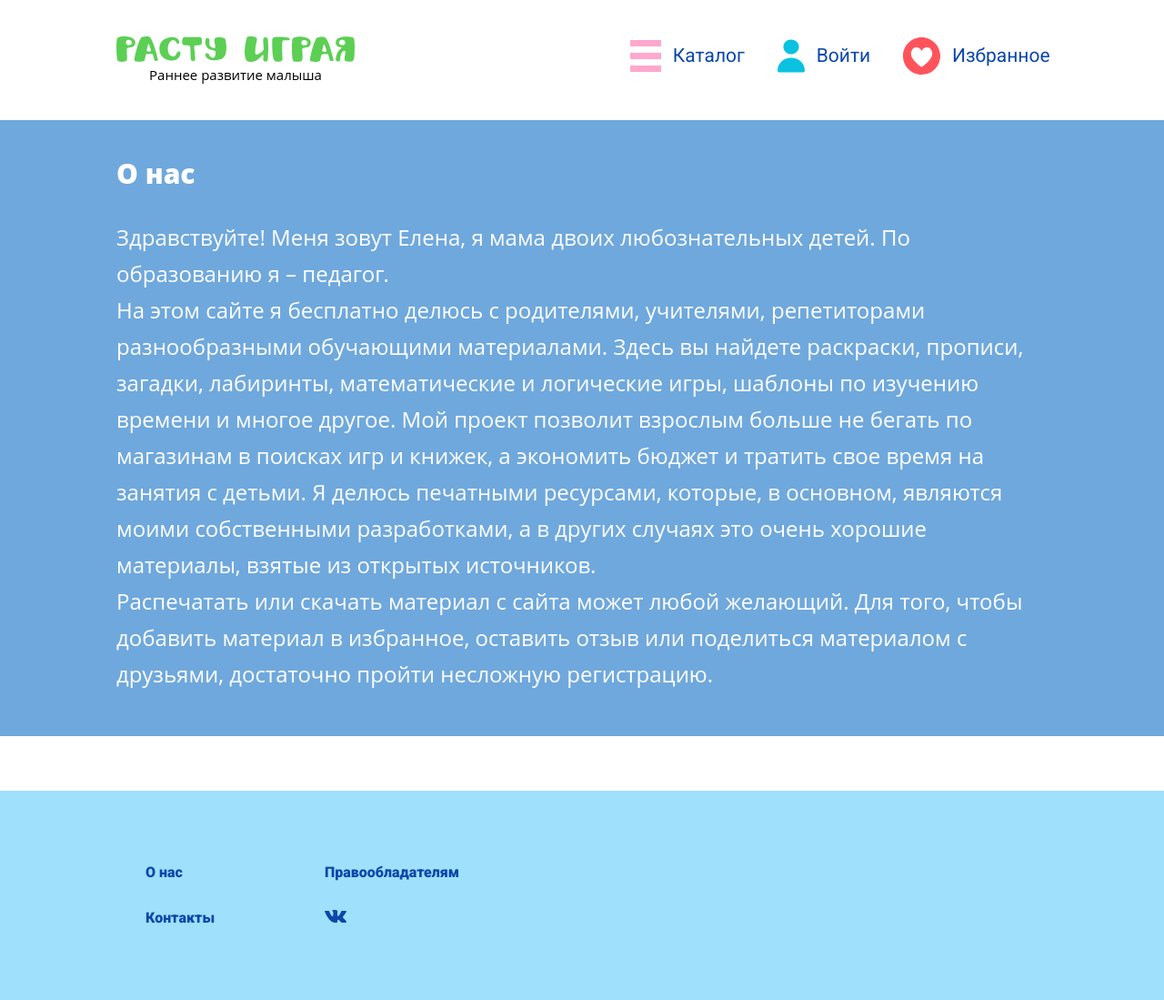
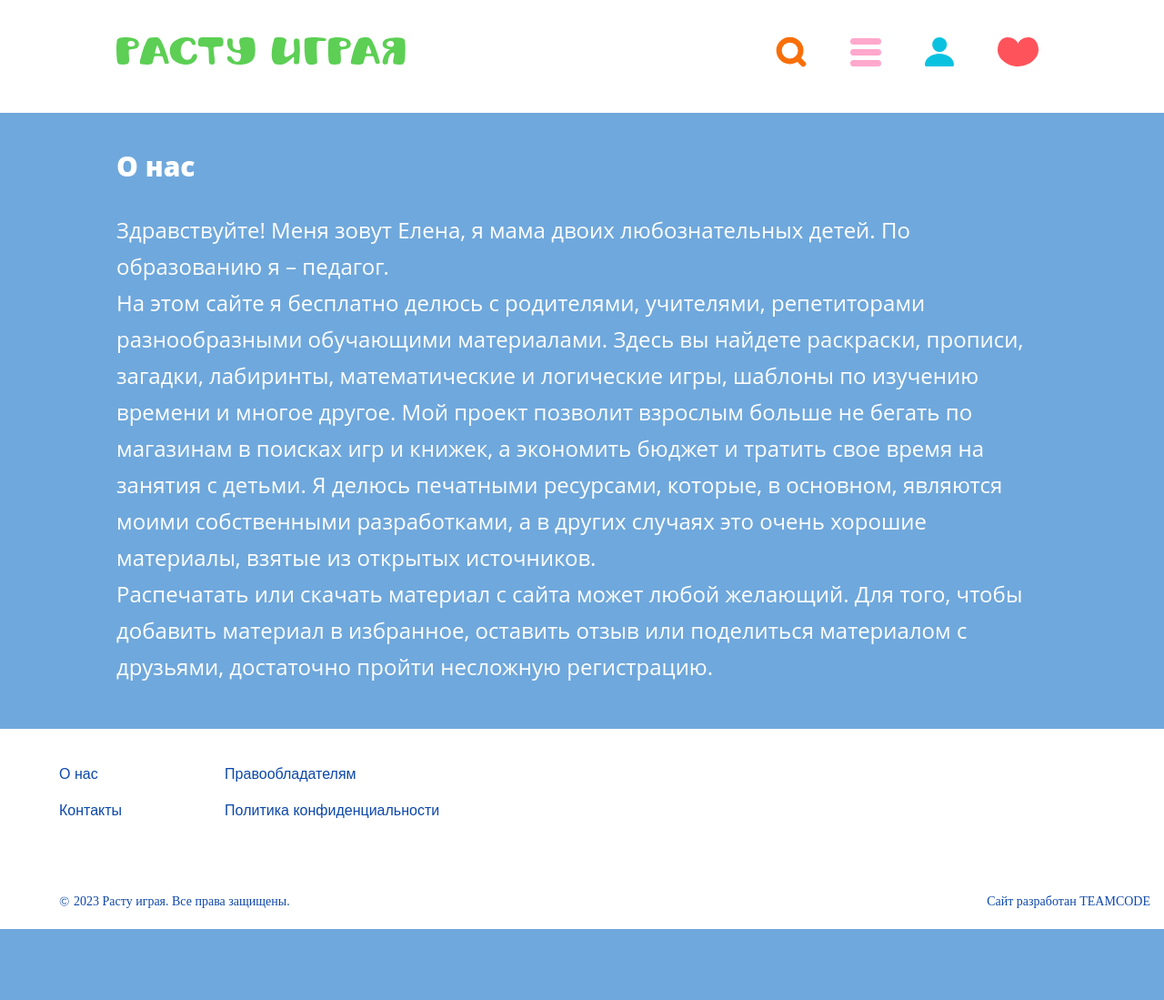
Before and after one commit to Allenom/grow-play, a PHP site: page /about-us/index.php in a window 1280 px wide. Shown: the whole page at 91% size. After the commit the page ends 1021 px from the top, so only its background shows below. Run offline with PHP 8.4, Linux system fonts and the light colour scheme; data that the repository does not hold is empty.

Commit message:
Изменил header, footer, внес корректировку  страницы О нас, Правообладателям, контакты, main

```diff
--- a/about-us/index.php
+++ b/about-us/index.php
@@ -44,7 +44,12 @@
     </div>
     <div class="finish"></div>
 
-    <?php include '../footer/index.php'; ?>
+
+    <?php
+    $footer_class = "footer-while footer_left ";
+    include '../footer/index.php';
+?>
+
 </body>
 
 </html>
--- a/about-us/style.css
+++ b/about-us/style.css
@@ -1,5 +1,5 @@
 .content-wrap {
-    background: #6FA8DC
+  background: #6fa8dc;
 }
 
 .content {
@@ -13,9 +13,9 @@
 }
 
 .box {
-    font-family: 'Open Sans', sans-serif;
+  font-family: "Open Sans", sans-serif;
   font-style: normal;
-    color: #FFFFFF;
+  color: #ffffff;
 }
 
 .header {
@@ -34,6 +34,6 @@
 }
 
 .finish {
-    background-color: #FFFFFF;
-    height: 60px;
+  background-color: #ffffff;
+  /* height: 60px; */
 }
--- a/contacts/index.php
+++ b/contacts/index.php
@@ -42,7 +42,8 @@
     </div>
     <div class="finish"></div>
 
-    <?php include '../footer/index.php'; ?>
+    <?php
+     include '../footer/index.php'; ?>
 </body>
 
 </html>
--- a/contacts/style.css
+++ b/contacts/style.css
@@ -39,5 +39,5 @@
 
 .finish {
     background-color: #FFFFFF;
-    height: 60px;
+    /* height: 60px; */
 }
--- a/copyright/index.php
+++ b/copyright/index.php
@@ -53,7 +53,10 @@
     </div>
     <div class="finish"></div>
 
-    <?php include '../footer/index.php'; ?>
+    <?php
+    $footer_class = "footer-while footer_left ";
+    include '../footer/index.php';
+?>
 </body>
 
 </html>
--- a/copyright/style.css
+++ b/copyright/style.css
@@ -42,5 +42,5 @@
 
 .finish {
     background-color: #FFFFFF;
-    height: 60px;
+    /* height: 60px; */
 }
--- a/footer/index.php
+++ b/footer/index.php
@@ -1,12 +1,28 @@
-<footer class="footer-wrap">
-    <ul class="footer-list">
+<footer class="footer-wrap <?php echo $footer_class; ?> ">
+<div class="footer_wraper">
+<ul class="footer-list">
         <div>
             <li class="footer-item"><a href="../about-us/" class="footer-link">О нас</a></li>
             <li class="footer-item"><a href="../contacts/" class="footer-link">Контакты</a></li>
         </div>
         <div>
             <li class="footer-item"><a href="../copyright/" class="footer-link">Правообладателям</a></li>
-            <li class="footer-item"><a href="https://vk.com/rastu_igraya" target="_blank" class="footer-link"><img src="../footer/img/vk.svg" alt="vk"></a></li>
+             <!-- <li class="footer-item"><a href="https://vk.com/rastu_igraya" target="_blank" class="footer-link"><img src="../footer/img/vk.svg" alt="vk"></a></li>  -->
+             <li class="footer-item"><a href="#" class="footer-link">Политика конфиденциальности</a></li>
         </div>
     </ul>
-</footer>
+    <div class="footer_box">
+
+    <div class="footer_copyright  ">
+        <img src="../footer/img/copyright.svg" alt="copyright">
+        <p class="copyright_title">2023 Расту играя. Все права защищены.</p>
+    </div>
+    <div>
+    <p class="copyright_text">Сайт разработан TEAMCODE</p>
+    </div>
+    </div>
+</div>
+
+
+
+    </footer>
--- a/footer/style.css
+++ b/footer/style.css
@@ -1,8 +1,9 @@
 .footer-wrap {
-    background-color: #9FE0FC;
-    padding-top: 65px;
-    padding-bottom: 65px;
-    padding-left: 12.5%;
+  background-color: #9fe0fc;
+  padding-top: 40px;
+  /* padding-bottom: 40px; */
+  /* padding-left: 12.5%; */
+  min-height: 220px;
 }
 
 .footer-list {
@@ -14,17 +15,62 @@
 }
 
 .footer-item {
-    padding-top: 15px;
-    padding-bottom: 15px;
-    width: 197px;
+  /* padding-top: 15px; */
+  padding-bottom: 20px;
+  /* width: 197px; */
+  margin-right: 113px;
 }
 
 .footer-link {
   text-decoration: none;
-    color: #0C47AA;
-    font-family: 'Roboto', sans-serif;
+  color: #0c47aa;
+  font-family: "Montserrat", sans-serif;
   font-style: normal;
-    font-weight: 900;
+  font-weight: 500;
   font-size: 16px;
   line-height: 20px;
 }
+.footer_copyright {
+  display: flex;
+  /* align-items: center;
+  margin-left: 95px;
+  margin-top: 30px; */
+}
+
+.copyright_title {
+  margin-left: 5px;
+  font-family: "Montserrat, sans-serif";
+  font-style: normal;
+  font-weight: 400;
+  font-size: 14px;
+  line-height: 20px;
+  color: #0d47aa;
+}
+.copyright_text {
+  /* margin-left: auto; */
+  /* margin-right: 150px; */
+  font-family: "Montserrat";
+  font-style: normal;
+  font-weight: 400;
+  font-size: 14px;
+  line-height: 20px;
+  color: #0d47aa;
+}
+.footer-while {
+  background-color: white;
+}
+.footer_box {
+  display: flex;
+  /* align-items: center; */
+  justify-content: space-between;
+  /* max-width: 1440px; */
+  margin-top: 60px;
+}
+.footer_wraper {
+  margin-left: auto;
+  margin-right: auto;
+  max-width: 1200px;
+}
+.footer_left {
+  margin-left: 50px;
+}
--- a/header/index.php
+++ b/header/index.php
@@ -103,21 +103,24 @@
 
     <header class="header-content">
         <div class="header-logo">
-            <div><a href="../main"><img src="../header/img/logo.svg" alt="logo Расту, играя!"></a></div>
-            <p>Раннее развитие малыша</p>
+            <div><a href="../main"><img src="../header/img/Logo_desktop_header.svg" alt="logo Расту, играя!"></a></div>
+            <!-- <p>Раннее развитие малыша</p> -->
         </div>
         <div class="header-list">
+        <div class="header-item" id="header-catalog-btn"><img src="../header/img/search(1).svg" alt="0" id="header-catalog-btn-img">
+                <span class="header-item-title" id="header-catalog-btn-text"></span>
+            </div>
             <div class="header-item header-delete-elem"><img src="../header/img/search.svg" alt="0">
-                <span class="header-item-title">Поиск</span>
+                <span class="header-item-title"></span>
             </div>
-            <div class="header-item" id="header-catalog-btn"><img src="../header/img/catalog.svg" alt="0" id="header-catalog-btn-img">
-                <span class="header-item-title" id="header-catalog-btn-text">Каталог</span>
+            <div class="header-item" id="header-catalog-btn"><img src="../header/img/Frame 2647.svg" alt="0" id="header-catalog-btn-img">
+                <span class="header-item-title" id="header-catalog-btn-text"></span>
             </div>
-            <div class="header-item" id="header-login-name-btn"><img src="../header/img/login.svg" alt="0">
-                <span class="header-item-title" id="header-item-title-name">Войти</span>
+            <div class="header-item" id="header-login-name-btn"><img src="../header/img/Group.svg" alt="0">
+                <span class="header-item-title" id="header-item-title-name"></span>
             </div>
-            <div class="header-item" id="header-login-favorites-btn"><img src="../header/img/favourites.svg" alt="0">
-                <span class="header-item-title" id="header-item-title-favorites">Избранное</span>
+            <div class="header-item" id="header-login-favorites-btn"><img src="../header/img/Vector (6).svg" alt="0">
+                <span class="header-item-title" id="header-item-title-favorites"></span>
             </div>
         </div>
     </header>
--- a/header/style.css
+++ b/header/style.css
@@ -53,8 +53,8 @@
 }
 
 .header-item-title {
-    margin-left: 13px;
-    margin-right: 2.8vw;
+    margin-left: 48px;
+    /* margin-right: 2.8vw; */
 }
 
 /* ------------------------------------------------------------------------------------- */
--- a/main/style.css
+++ b/main/style.css
@@ -139,10 +139,10 @@
   margin: 0 auto;
   margin-bottom: 60px;
 
-  width: 346px;
+  width: 282px;
   max-width: 100%;
   min-width: 150px;
-  height: 53px;
+  height: 54px;
   background-color: #f7822b;
   border-radius: 20px;
 
```
Also changed, not shown: footer/img/copyright.svg (added), header/img/Frame 2647.svg (added), header/img/Group.svg (added), header/img/Logo_desktop_header.svg (added), header/img/Vector (6).svg (added), header/img/search(1).svg (added). Lines whose indentation alone changed are shown as unchanged.
